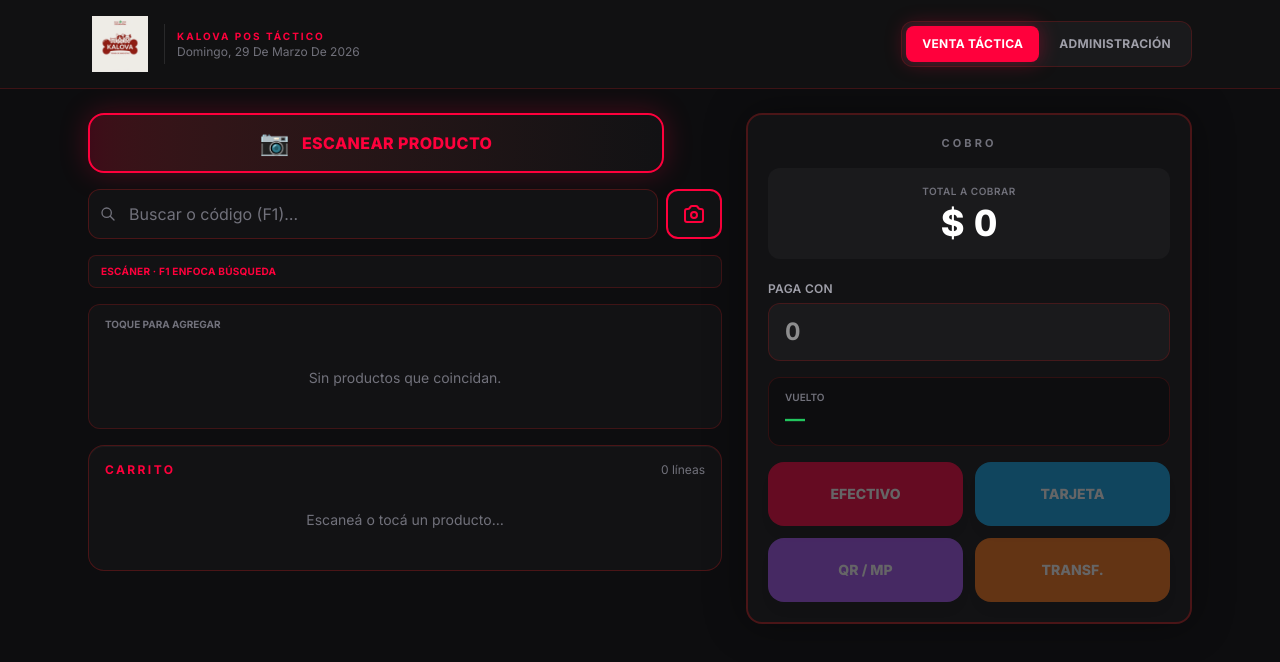
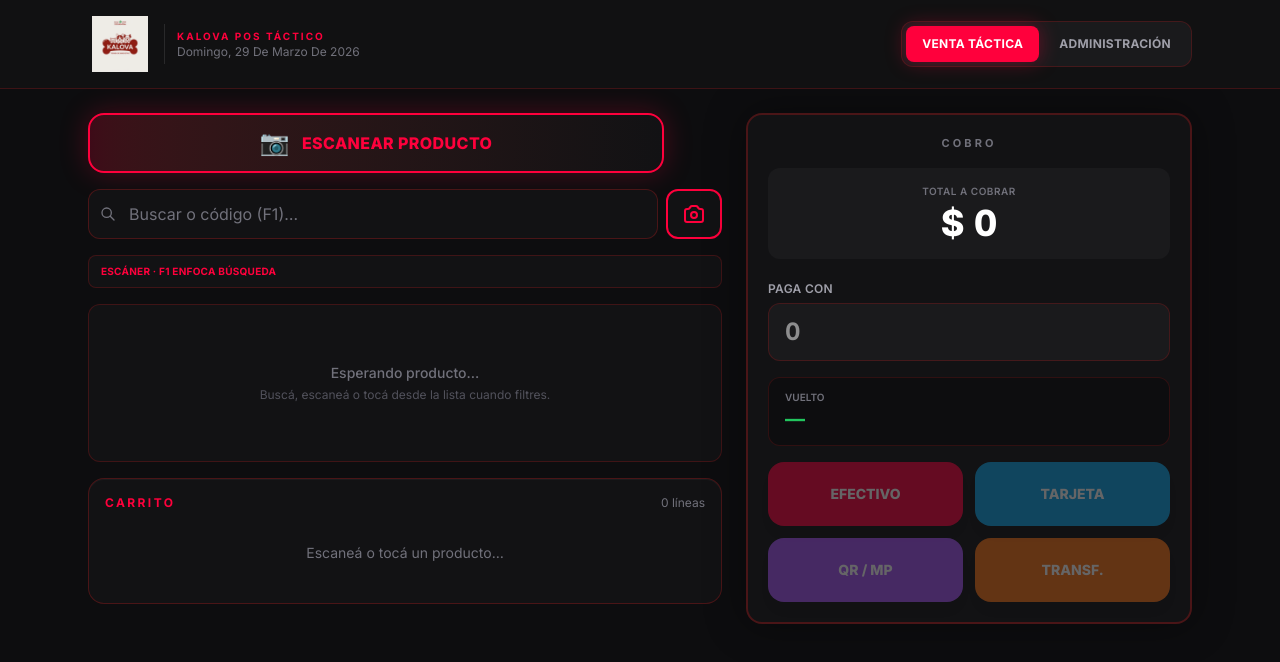
Before and after one commit to Yashar-7/kalova-pos, a React (Vite) app: page / in a window 1280 px wide. Shown: the top 662 px of the page. Built offline with nearby package versions, Linux system fonts and the light colour scheme.

Commit message:
limpieza de venta

```diff
--- a/src/App.jsx
+++ b/src/App.jsx
@@ -285,16 +285,14 @@ export default function App() {
   const searchScanTimerRef = useRef(null)
   const lastSearchDigitAtRef = useRef(0)
   const [scannerFeed, setScannerFeed] = useState(null)
+  /**
+   * null = sin búsqueda (pantalla lista para cliente nuevo).
+   * array = resultados para «Toque para agregar» (nunca el catálogo completo).
+   */
+  const [productoSeleccionado, setProductoSeleccionado] = useState(null)
 
   const DIGIT_GAP_MS = 135
   const SCAN_IDLE_FLUSH_MS = 95
-
-  const filtered = useMemo(() => {
-    const q = query.trim()
-    if (!q) return products
-    if (/^\d{4,}$/.test(q)) return products
-    return products.filter((p) => p.name.toLowerCase().includes(q.toLowerCase()))
-  }, [products, query])
 
   const cartLooseProduct = useMemo(
     () => products.find((p) => p.id === cartLooseProductId) ?? null,
@@ -393,6 +391,27 @@ export default function App() {
         window.clearTimeout(searchScanTimerRef.current)
     }
   }, [])
+
+  useEffect(() => {
+    if (mainTab !== 'venta') {
+      setProductoSeleccionado(null)
+      return
+    }
+    const q = query.trim()
+    if (!q) {
+      setProductoSeleccionado(null)
+      return
+    }
+    let list
+    if (/^\d{4,}$/.test(q)) {
+      list = products.filter((pItem) => pItem.barcode.includes(q))
+    } else {
+      list = products.filter((pItem) =>
+        pItem.name.toLowerCase().includes(q.toLowerCase()),
+      )
+    }
+    setProductoSeleccionado(list.slice(0, 50))
+  }, [mainTab, query, products])
 
   const addLineToCart = useCallback((p, opts) => {
     const { qty = 1, grams = 0 } = opts || {}
@@ -556,6 +575,7 @@ export default function App() {
     searchScanBufRef.current = ''
     lastSearchDigitAtRef.current = 0
     setCart([])
+    setProductoSeleccionado(null)
     setPagaCon('')
     setQuery('')
     setScannerFeed(null)
@@ -613,6 +633,7 @@ export default function App() {
     setToast(`Venta ${PAYMENT_METHODS.find((m) => m.key === methodKey)?.label || ''}: ${formatArs(total)}`)
   }
 
+  /** Tras un cobro exitoso, `finalizeSale` → `resetTacticoVenta` limpia carrito y `productoSeleccionado`. */
   function confirmarPagoEfectivo() {
     finalizeSale('efectivo')
   }
@@ -1145,16 +1166,26 @@ export default function App() {
               </div>
 
               <div className="max-h-[min(40vh,320px)] overflow-y-auto rounded-xl border border-red-900/40 bg-[#121214] p-2 sm:max-h-[280px]">
+                {productoSeleccionado === null ? (
+                  <div className="flex min-h-[140px] flex-col items-center justify-center px-4 py-10 text-center">
+                    <p className="text-sm font-medium text-zinc-500">
+                      Esperando producto…
+                    </p>
+                    <p className="mt-1 text-xs text-zinc-600">
+                      Buscá, escaneá o tocá desde la lista cuando filtres.
+                    </p>
+                  </div>
+                ) : productoSeleccionado.length === 0 ? (
+                  <div className="px-3 py-10 text-center text-sm text-zinc-500">
+                    Sin coincidencias para «{query.trim()}».
+                  </div>
+                ) : (
+                  <>
                     <p className="px-2 py-1 text-[10px] font-bold uppercase text-zinc-500">
                       Toque para agregar
                     </p>
                     <ul className="space-y-1">
-                  {filtered.length === 0 ? (
-                    <li className="px-3 py-8 text-center text-sm text-zinc-500">
-                      Sin productos que coincidan.
-                    </li>
-                  ) : (
-                    filtered.map((p) => (
+                      {productoSeleccionado.map((p) => (
                         <li key={p.id}>
                           <button
                             type="button"
@@ -1185,9 +1216,10 @@ export default function App() {
                             </span>
                           </button>
                         </li>
-                    ))
+                      ))}
+                    </ul>
+                  </>
                 )}
-                </ul>
               </div>
 
               <div className="rounded-2xl border border-red-900/50 bg-[#121214] p-4 shadow-[inset_0_1px_0_rgb(255_255_255_/0.04)]">
```
Lines whose indentation alone changed are shown as unchanged.
